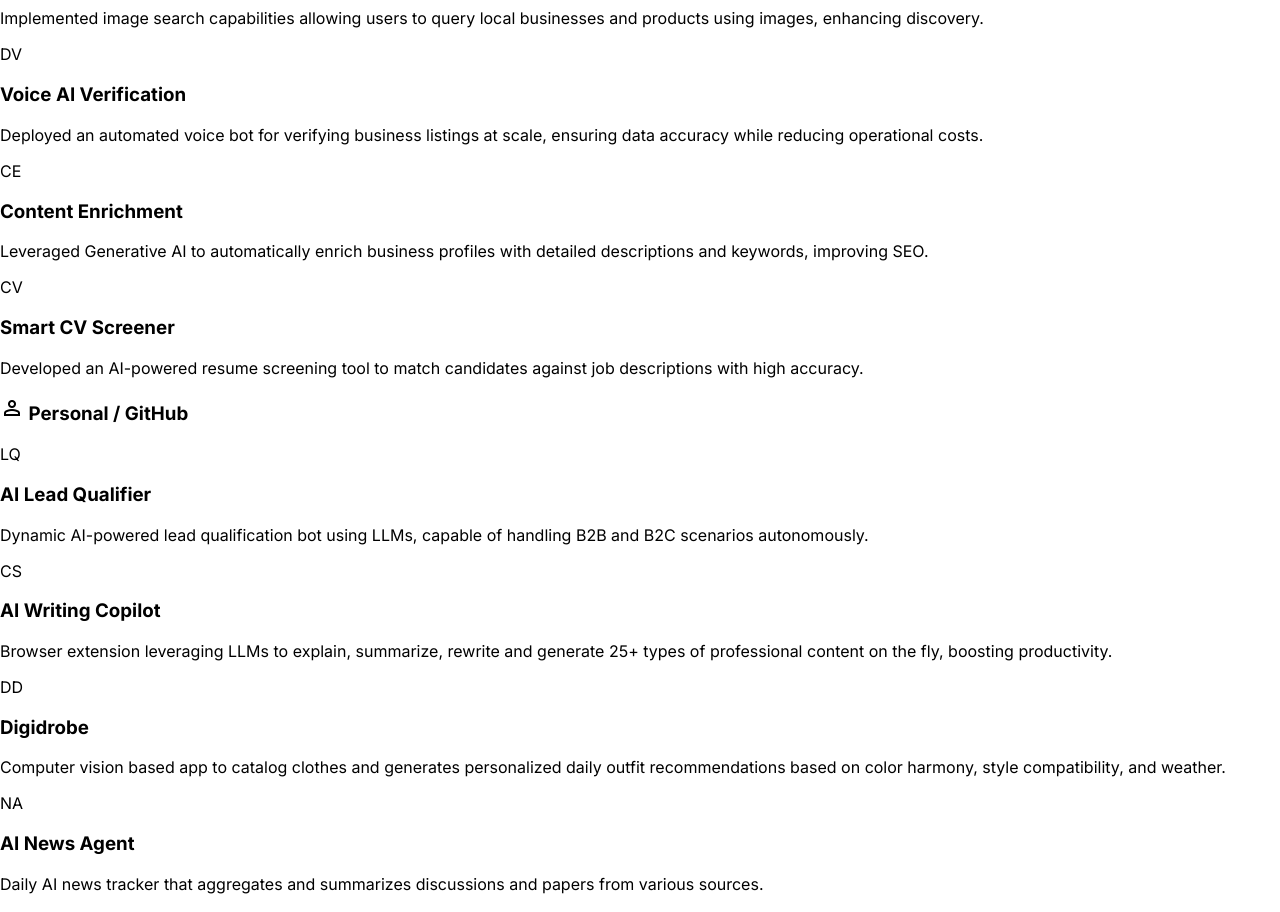
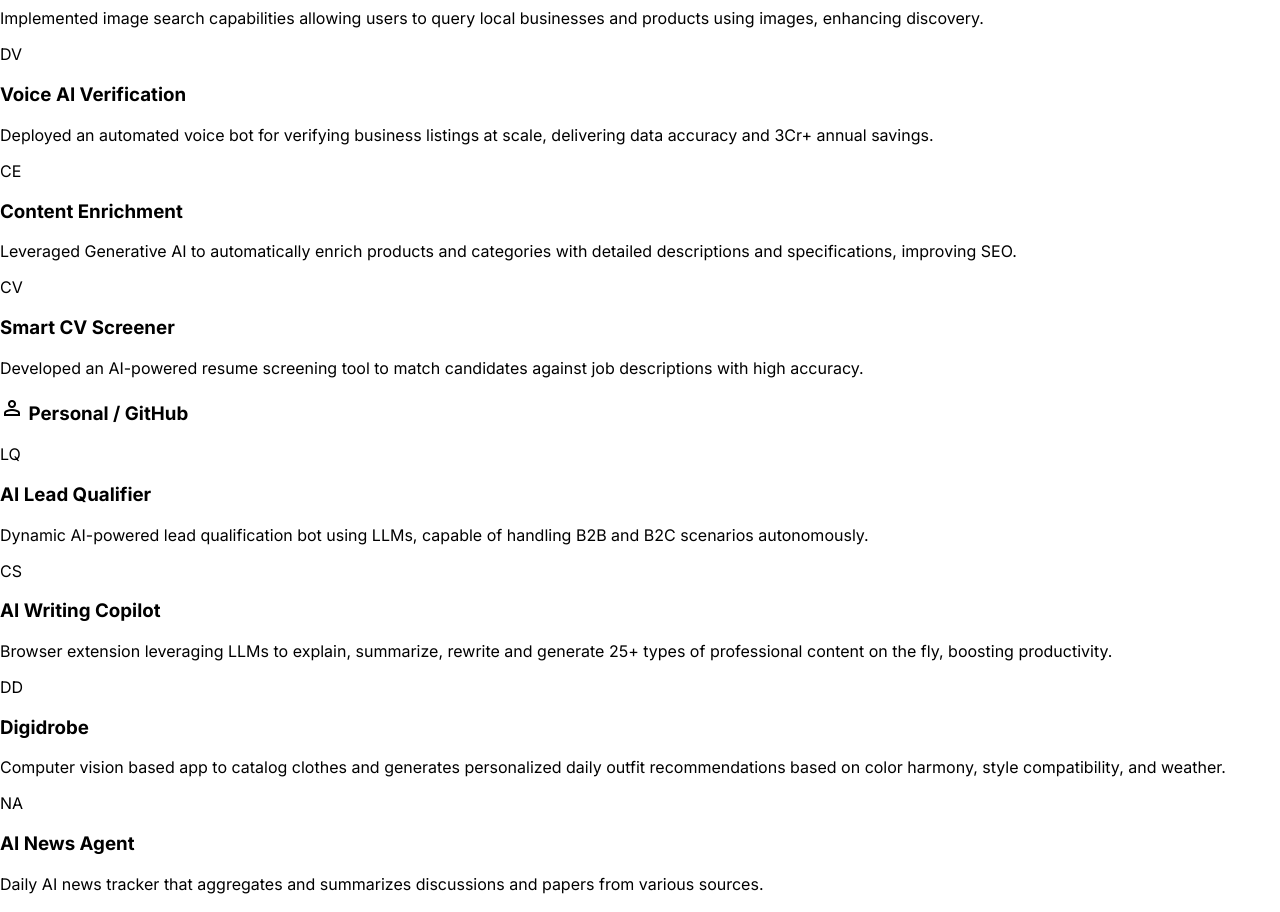
Before and after one commit to rishabhpatre/rishabhpatre.github.io, a Next.js app: page / in a window 1280 px wide. Shown: the part 3700-4612 px from the top of the page. Built offline with nearby package versions, Linux system fonts and the light colour scheme.

Commit message:
Deployment: Force Sync Wed Jan 14 03:07:48 IST 2026

```diff
--- a/src/app/page.tsx
+++ b/src/app/page.tsx
@@ -652,7 +652,7 @@ export default async function Home() {
       </footer>
 
       {/* Sticky Case Study Button */}
-      {/* Sticky Case Study Button */}
+      {/* Sticky Case Study Button - Updated at 2026-01-14 T03:07 */}
       <StickyCaseStudyButton />
     </>
   );
--- a/src/data/portfolio.json
+++ b/src/data/portfolio.json
@@ -178,7 +178,7 @@
       "id": "ai6",
       "code": "DV",
       "title": "Voice AI Verification",
-      "description": "Deployed an automated voice bot for verifying business listings at scale, ensuring data accuracy while reducing operational costs.",
+      "description": "Deployed an automated voice bot for verifying business listings at scale, delivering data accuracy and 3Cr+ annual savings.",
       "color": "bg-indigo-100 text-indigo-600",
       "badge": "bg-indigo-100 text-indigo-600",
       "type": "Justdial"
@@ -187,7 +187,7 @@
       "id": "ai8",
       "code": "CE",
       "title": "Content Enrichment",
-      "description": "Leveraged Generative AI to automatically enrich business profiles with detailed descriptions and keywords, improving SEO.",
+      "description": "Leveraged Generative AI to automatically enrich products and categories with detailed descriptions and specifications, improving SEO.",
       "color": "bg-pink-100 text-pink-600",
       "badge": "bg-pink-100 text-pink-600",
       "type": "Justdial"
```
Also changed, not shown: 16 other files (tests, documents, lock files or other folders).
